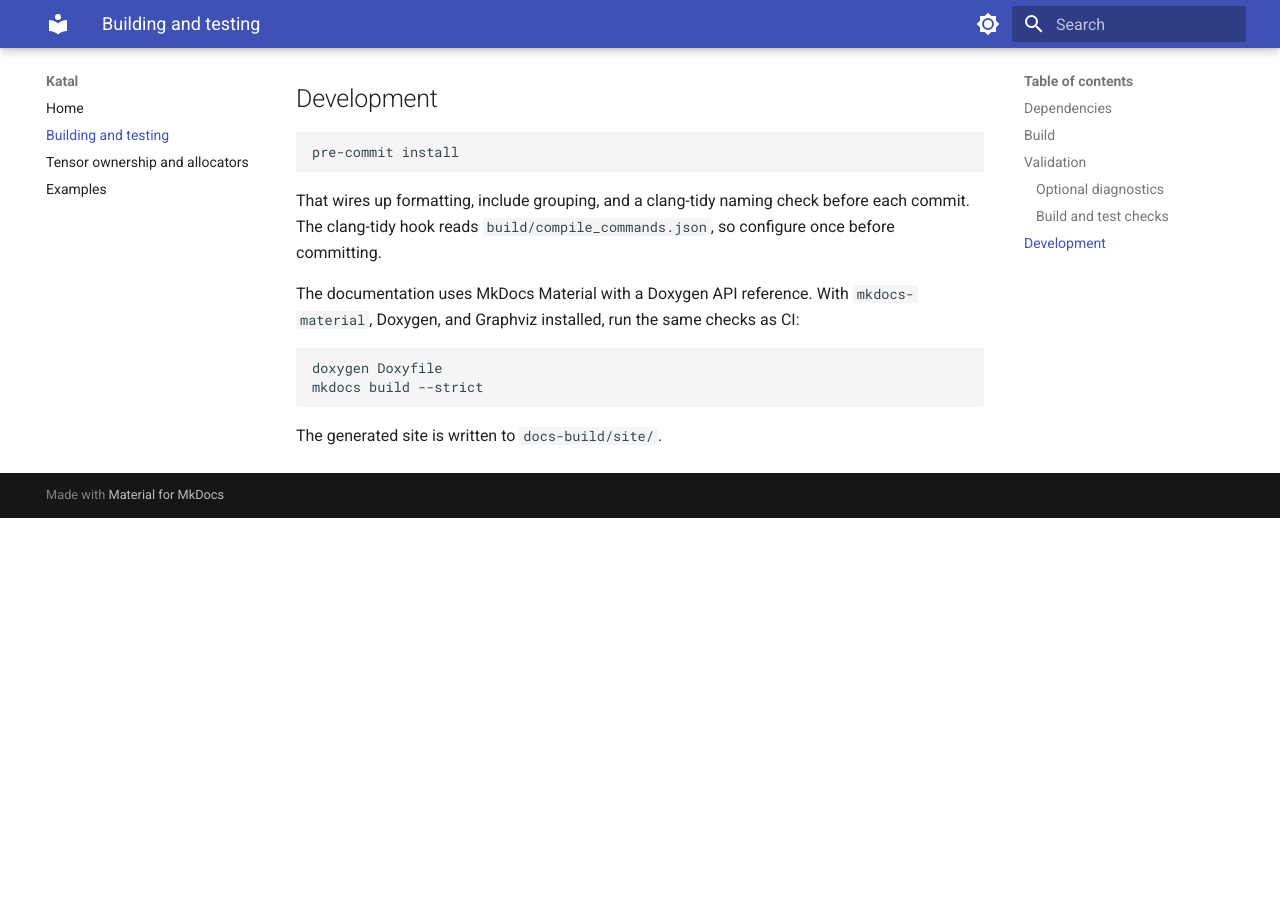
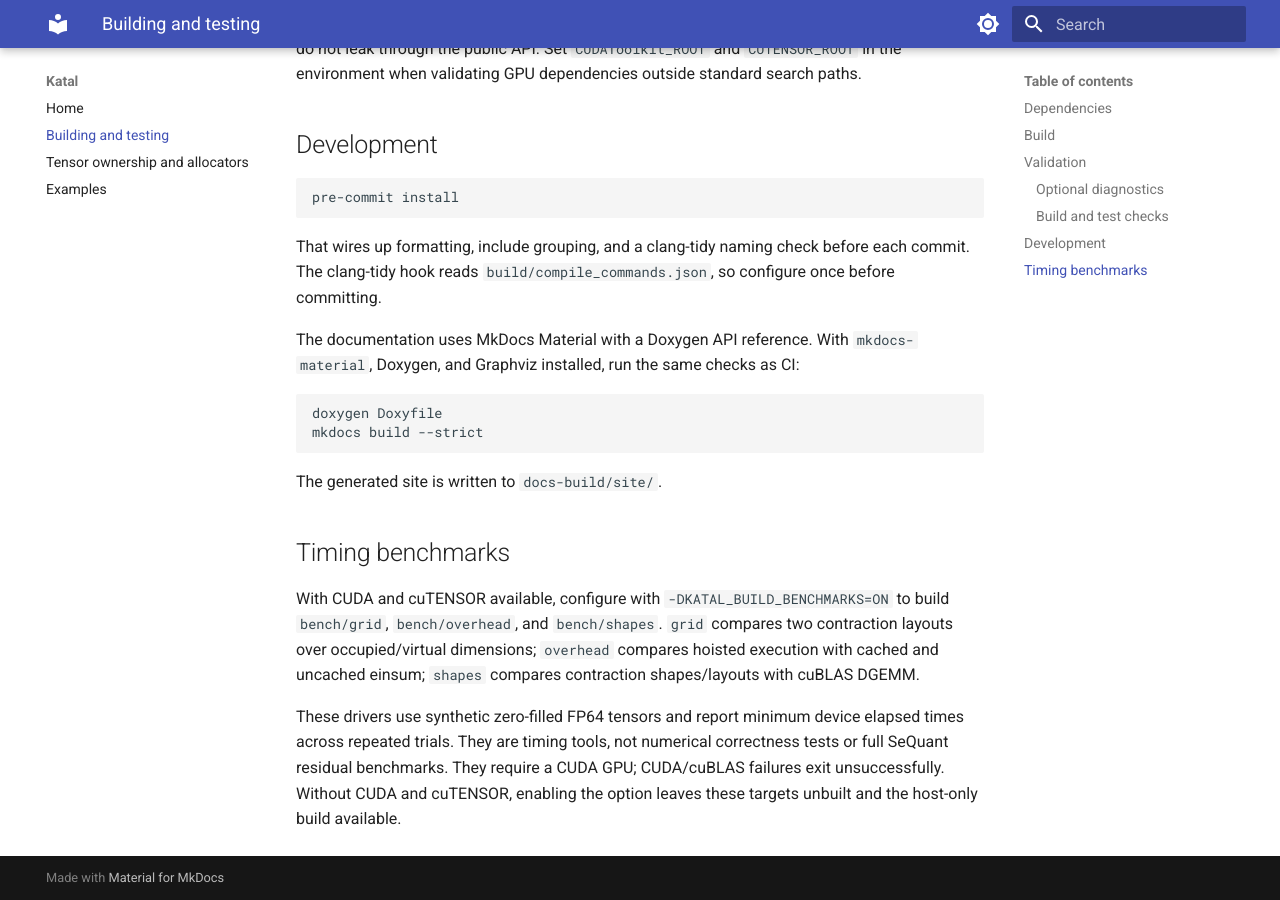
Before and after one commit to ajay-mk/Katal, an MkDocs documentation site: the page built from docs/building.md, in a window 1280 px wide and 900 px high, scrolled down 1989 px. Built offline with MkDocs 1.6.1 and Material for MkDocs 9.7.7, drawn with Linux system fonts in a browser that asks for light colours; before the commit the page ends 2507 px from its top, so only the background shows below that; some of the changed text lies outside the part shown.

Commit message:
docs: describe GPU timing benchmarks

````diff
--- a/docs/building.md
+++ b/docs/building.md
@@ -25,6 +25,7 @@ paths, or to build the host-only layers on a machine without them. A downstream
 | Option | Default | Effect |
 | --- | --- | --- |
 | `KATAL_BUILD_TESTS` | `ON` | build the test executables |
+| `KATAL_BUILD_BENCHMARKS` | `OFF` | build the GPU timing drivers in `bench/` |
 | `KATAL_ENABLE_LOGGING` | `OFF` | compile cache and planning diagnostics into the GPU backend |
 | `KATAL_MAX_RANK` | `12` | largest describable tensor rank |
 
@@ -103,3 +104,17 @@ mkdocs build --strict
 ```
 
 The generated site is written to `docs-build/site/`.
+
+## Timing benchmarks
+
+With CUDA and cuTENSOR available, configure with `-DKATAL_BUILD_BENCHMARKS=ON`
+to build `bench/grid`, `bench/overhead`, and `bench/shapes`.
+`grid` compares two contraction layouts over occupied/virtual dimensions;
+`overhead` compares hoisted execution with cached and uncached einsum;
+`shapes` compares contraction shapes/layouts with cuBLAS DGEMM.
+
+These drivers use synthetic zero-filled FP64 tensors and report minimum device
+elapsed times across repeated trials. They are timing tools, not numerical
+correctness tests or full SeQuant residual benchmarks. They require a CUDA GPU;
+CUDA/cuBLAS failures exit unsuccessfully. Without CUDA and cuTENSOR, enabling
+the option leaves these targets unbuilt and the host-only build available.
````
